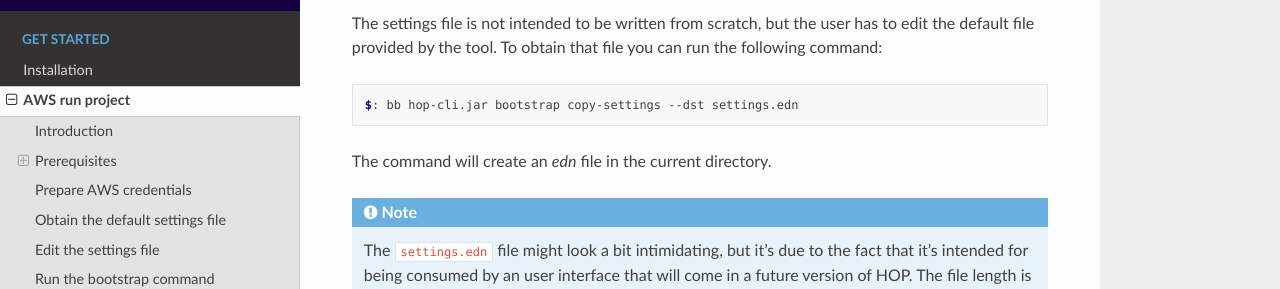
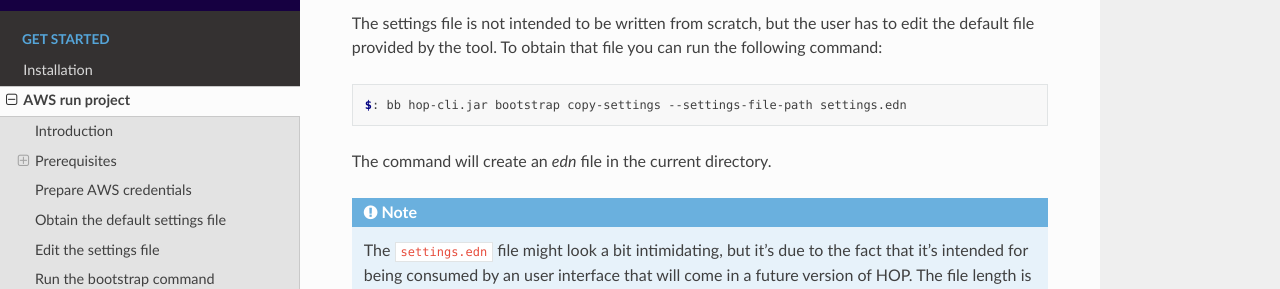
Before and after one commit to gethop-dev/hop-documentation, a Sphinx documentation site: the page built from docs/source/get-started/aws-run-project/main.rst, in a window 1280 px wide and 900 px high, scrolled down 2083 px. Shown: the part 162-451 px from the top of the window. Built offline with Sphinx 7.4.7 and the Read the Docs theme 2.0.0, drawn with Linux system fonts in a browser that asks for light colours.

Commit message:
Fix copy-settings command code block

```diff
--- a/docs/source/get-started/aws-run-project/main.rst
+++ b/docs/source/get-started/aws-run-project/main.rst
@@ -134,7 +134,7 @@ file you can run the following command:
 
 .. code-block:: console
 
-   $: bb hop-cli.jar bootstrap copy-settings --dst settings.edn
+   $: bb hop-cli.jar bootstrap copy-settings --settings-file-path settings.edn
 
 The command will create an `edn` file in the current directory.
 
```
